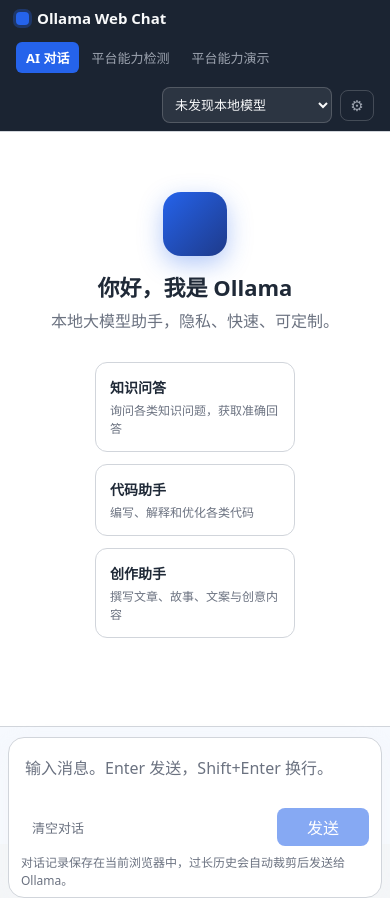
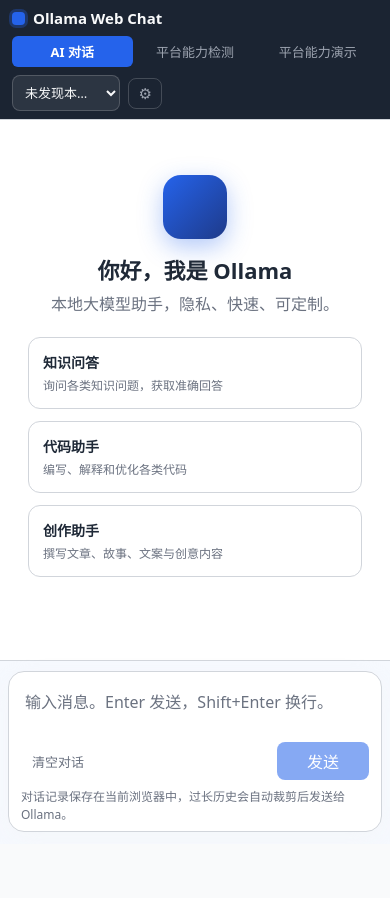
Before and after one commit to buiminhth8-lgtm/OllamaWebChat, a Flask app: page / in a window 390 px wide. After the commit the page ends 832 px from the top, so only its background shows below. Run offline with Flask 3, Linux system fonts and the light colour scheme; data that the repository does not hold is empty.

Commit message:
style: finalize responsive chat homepage redesign

```diff
--- a/static/css/app.css
+++ b/static/css/app.css
@@ -54,6 +54,7 @@ body {
 .app {
   width: min(980px, 100%);
   height: 100vh;
+  height: 100dvh;
   margin: 0 auto;
   display: grid;
   grid-template-rows: auto minmax(0, 1fr);
@@ -64,8 +65,12 @@ body {
 
 .chat-main {
   display: grid;
-  grid-template-rows: auto minmax(0, 1fr) auto;
+  grid-template-rows: minmax(0, 1fr) auto;
   min-height: 0;
+}
+
+#pageHeader {
+  flex-wrap: nowrap;
 }
 
 header {
@@ -446,10 +451,10 @@ header select {
 }
 
 .welcome-cards {
-  display: flex;
-  flex-wrap: wrap;
-  justify-content: center;
+  display: grid;
+  grid-template-columns: repeat(3, minmax(0, 1fr));
   gap: 12px;
+  width: min(660px, 100%);
   margin-top: 30px;
 }
 
@@ -458,7 +463,8 @@ header select {
   flex-direction: column;
   align-items: flex-start;
   gap: 4px;
-  width: 200px;
+  width: 100%;
+  min-width: 0;
   padding: 14px;
   text-align: left;
   background: var(--panel);
@@ -483,6 +489,7 @@ header select {
 }
 
 .message {
+  min-width: 0;
   max-width: min(720px, 86%);
   margin: 0 0 14px;
   padding: 12px 14px;
@@ -490,6 +497,7 @@ header select {
   line-height: 1.6;
   white-space: pre-wrap;
   overflow-wrap: anywhere;
+  word-break: break-word;
 }
 
 .message.user {
@@ -881,16 +889,63 @@ body.settings-drawer-open {
   font-weight: 700;
 }
 
-@media (max-width: 1100px) {
+@media (min-width: 768px) and (max-width: 1199px) {
   .settings-drawer {
     width: min(400px, 100vw);
   }
 }
 
-@media (max-width: 768px) {
+@media (max-width: 767px) {
   .settings-drawer {
     width: 100vw;
     border-left: 0;
+  }
+
+  .settings-drawer-content {
+    padding: 14px;
+  }
+
+  #pageHeader {
+    display: grid;
+    grid-template-columns: auto minmax(0, 1fr);
+    gap: 8px 10px;
+    padding-inline: 12px;
+  }
+
+  #pageHeader .toolbar {
+    width: 100%;
+    margin-left: 0;
+  }
+
+  #pageHeader select {
+    flex: 1 1 0;
+    width: 0;
+    min-width: 0;
+    max-width: none;
+    text-overflow: ellipsis;
+  }
+
+  #pageHeader .top-nav {
+    grid-column: 1 / -1;
+    display: grid;
+    grid-template-columns: repeat(3, minmax(0, 1fr));
+    width: 100%;
+  }
+
+  #pageHeader .top-nav a {
+    min-width: 0;
+    padding-inline: 4px;
+    text-align: center;
+  }
+
+  .chat-welcome {
+    padding: 28px 12px;
+  }
+
+  .welcome-cards {
+    grid-template-columns: 1fr;
+    width: min(360px, 100%);
+    margin-top: 22px;
   }
 }
 
--- a/templates/index.html
+++ b/templates/index.html
@@ -32,7 +32,9 @@
       <a href="/demo">平台能力演示</a>
     </nav>
     <div class="toolbar" id="modelToolbar">
-      <select id="modelSelect"><option value="">正在加载模型...</option></select>
+      <select id="modelSelect" aria-label="选择模型" title="选择模型">
+        <option value="">正在加载模型...</option>
+      </select>
       <button
         id="settingsButton"
         class="icon-button"
@@ -185,10 +187,6 @@
         </div>
       </div>
     </section>
-    <section class="settings-section" aria-labelledby="settingsRuntimeHeading">
-      <h3 id="settingsRuntimeHeading">运行信息</h3>
-      <p>运行信息将在后续界面迁移中放置于此。</p>
-    </section>
   </div>
 </aside>
 </body>
```
Also changed, not shown: tests/test_chat_area.py (+16 -0 lines), tests/test_homepage_header.py (+4 -1 lines), tests/test_settings_drawer.py (+10 -2 lines).
